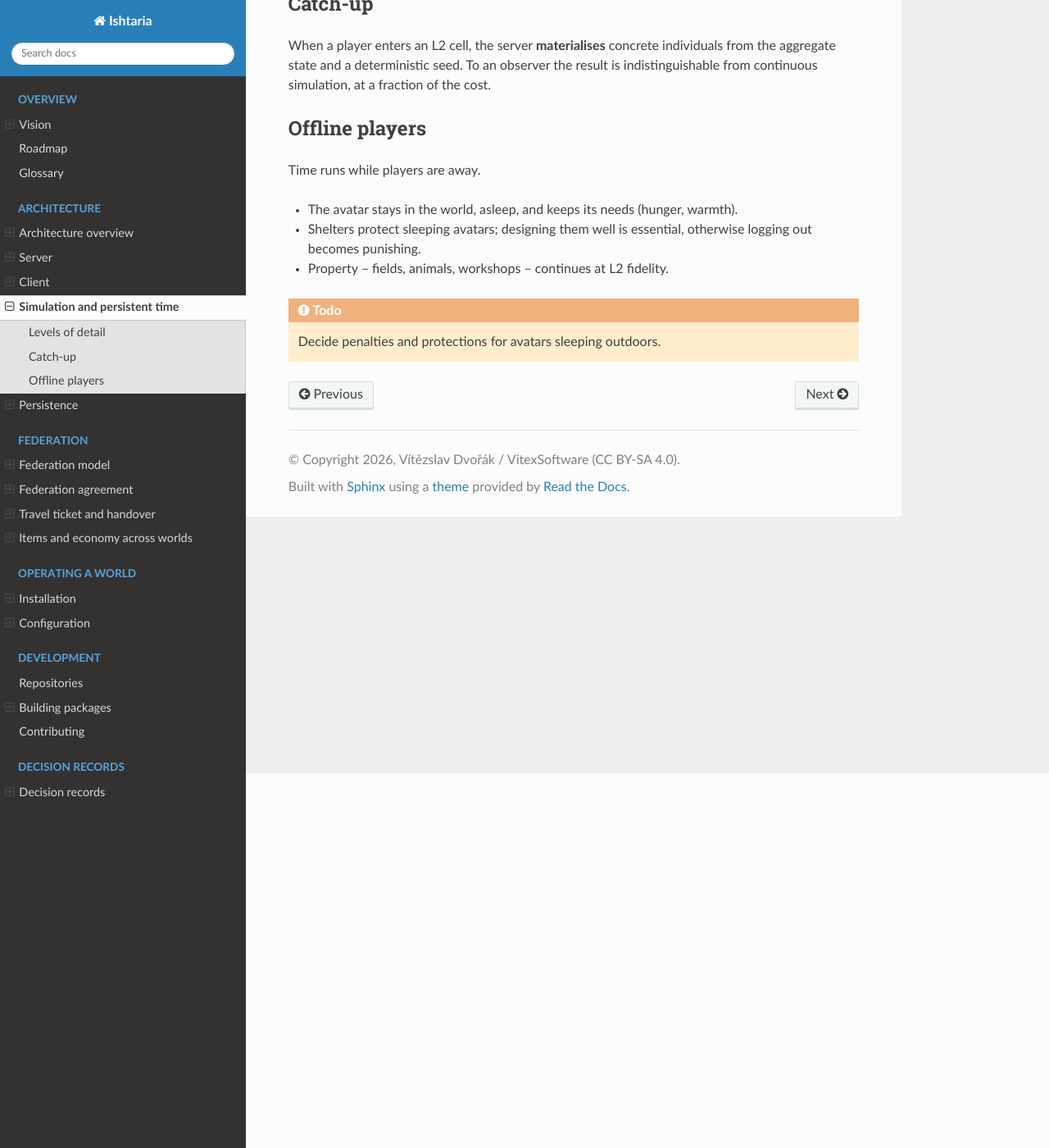
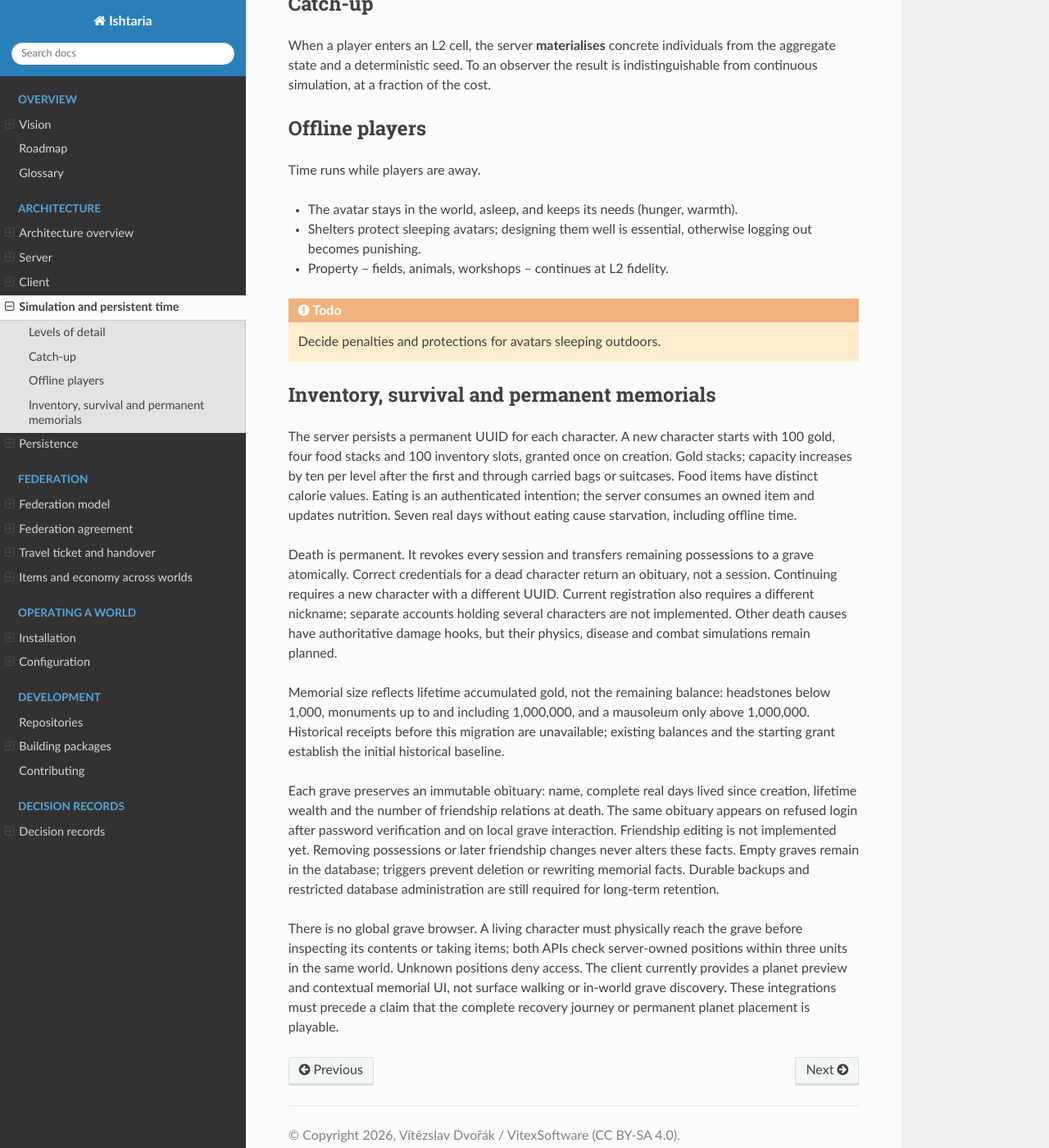
Before and after one commit to VitexSoftware/ishtaria-docs, a Sphinx documentation site: the page built from source/architecture/simulation.rst, in a window 1280 px wide and 1400 px high, scrolled down 457 px. Shown: the whole window at 82% size. Built offline with Sphinx 7.4.7 and the Read the Docs theme 3.1.0, drawn with Linux system fonts in a browser that asks for light colours.

Commit message:
docs(ishtaria-docs): update architecture and installation sections
Co-Authored-By: Claude Sonnet 5.5 <noreply@anthropic.com>

```diff
--- a/source/architecture/simulation.rst
+++ b/source/architecture/simulation.rst
@@ -44,3 +44,40 @@ Time runs while players are away.
 * Property – fields, animals, workshops – continues at L2 fidelity.
 
 .. todo:: Decide penalties and protections for avatars sleeping outdoors.
+
+Inventory, survival and permanent memorials
+------------------------------------------
+
+The server persists a permanent UUID for each character. A new character starts
+with 100 gold, four food stacks and 100 inventory slots, granted once on creation.
+Gold stacks; capacity increases by ten per level after the first and through
+carried bags or suitcases. Food items have distinct calorie values. Eating is an
+authenticated intention; the server consumes an owned item and updates nutrition.
+Seven real days without eating cause starvation, including offline time.
+
+Death is permanent. It revokes every session and transfers remaining possessions
+to a grave atomically. Correct credentials for a dead character return an obituary,
+not a session. Continuing requires a new character with a different UUID. Current
+registration also requires a different nickname; separate accounts holding several
+characters are not implemented. Other death causes have authoritative damage hooks,
+but their physics, disease and combat simulations remain planned.
+
+Memorial size reflects lifetime accumulated gold, not the remaining balance:
+headstones below 1,000, monuments up to and including 1,000,000, and a mausoleum
+only above 1,000,000. Historical receipts before this migration are unavailable;
+existing balances and the starting grant establish the initial historical baseline.
+
+Each grave preserves an immutable obituary: name, complete real days lived since
+creation, lifetime wealth and the number of friendship relations at death. The
+same obituary appears on refused login after password verification and on local
+grave interaction. Friendship editing is not implemented yet. Removing possessions
+or later friendship changes never alters these facts. Empty graves remain in the
+database; triggers prevent deletion or rewriting memorial facts. Durable backups
+and restricted database administration are still required for long-term retention.
+
+There is no global grave browser. A living character must physically reach the
+grave before inspecting its contents or taking items; both APIs check server-owned
+positions within three units in the same world. Unknown positions deny access.
+The client currently provides a planet preview and contextual memorial UI, not
+surface walking or in-world grave discovery. These integrations must precede a
+claim that the complete recovery journey or permanent planet placement is playable.
```
Also changed, not shown: source/architecture/persistence.rst (+15 -1 lines), source/operations/installation.rst (+26 -2 lines).
